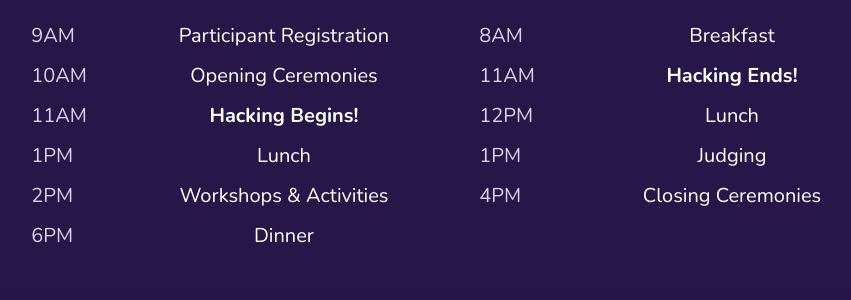
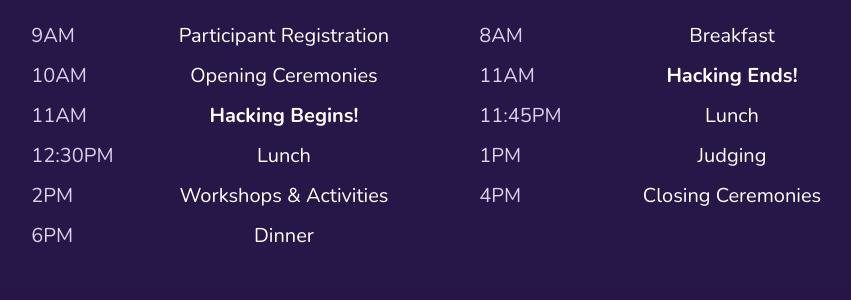
Before and after one commit to ieeeuoft/newhacks-site-2023, a Django app: page / in a window 1280 px wide. Shown: the part 1269-1569 px from the top of the page, without its empty margins (172-1023 px from the left). Run offline with Django 3.2, Linux system fonts and the light colour scheme; style sheets or scripts are compiled from the project's sources.

Commit message:
Update landing.html

```diff
--- a/hackathon_site/event/jinja2/event/landing.html
+++ b/hackathon_site/event/jinja2/event/landing.html
@@ -127,7 +127,7 @@
                         </p>
                     </div>
                     <div class="scheduleRow">
-                        <p class="lightText scheduleTime">1PM</p>
+                        <p class="lightText scheduleTime">12:30PM</p>
                         <p class="white-text" style="text-align:center; flex-grow:1;">
                             Lunch
                         </p>
@@ -162,7 +162,7 @@
                         <p class="white-text" style="text-align:center; flex-grow:1;"><strong>Hacking Ends!</strong></p>
                     </div>
                     <div class="scheduleRow">
-                        <p class="lightText scheduleTime">12PM</p>
+                        <p class="lightText scheduleTime">11:45PM</p>
                         <p class="white-text" style="text-align:center; flex-grow:1;">Lunch</p>
                     </div>
                     <div class="scheduleRow">
```
